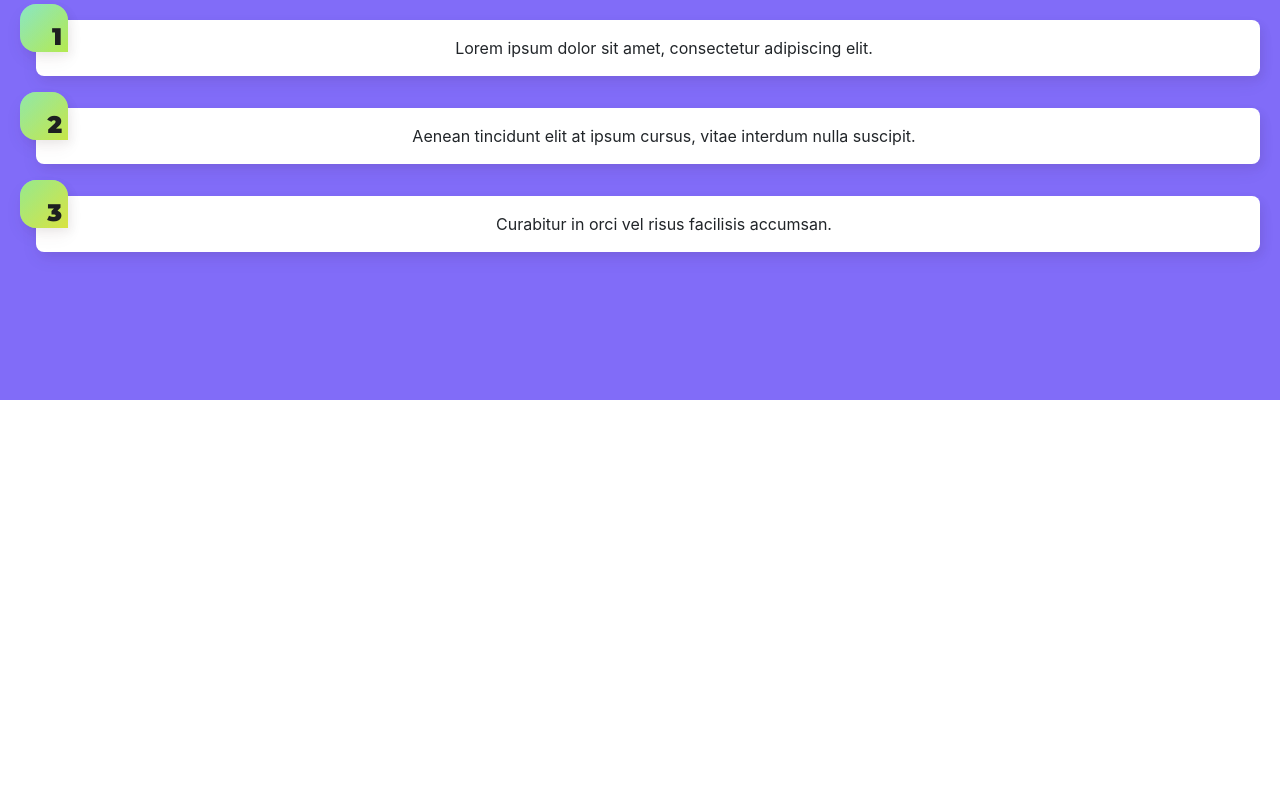
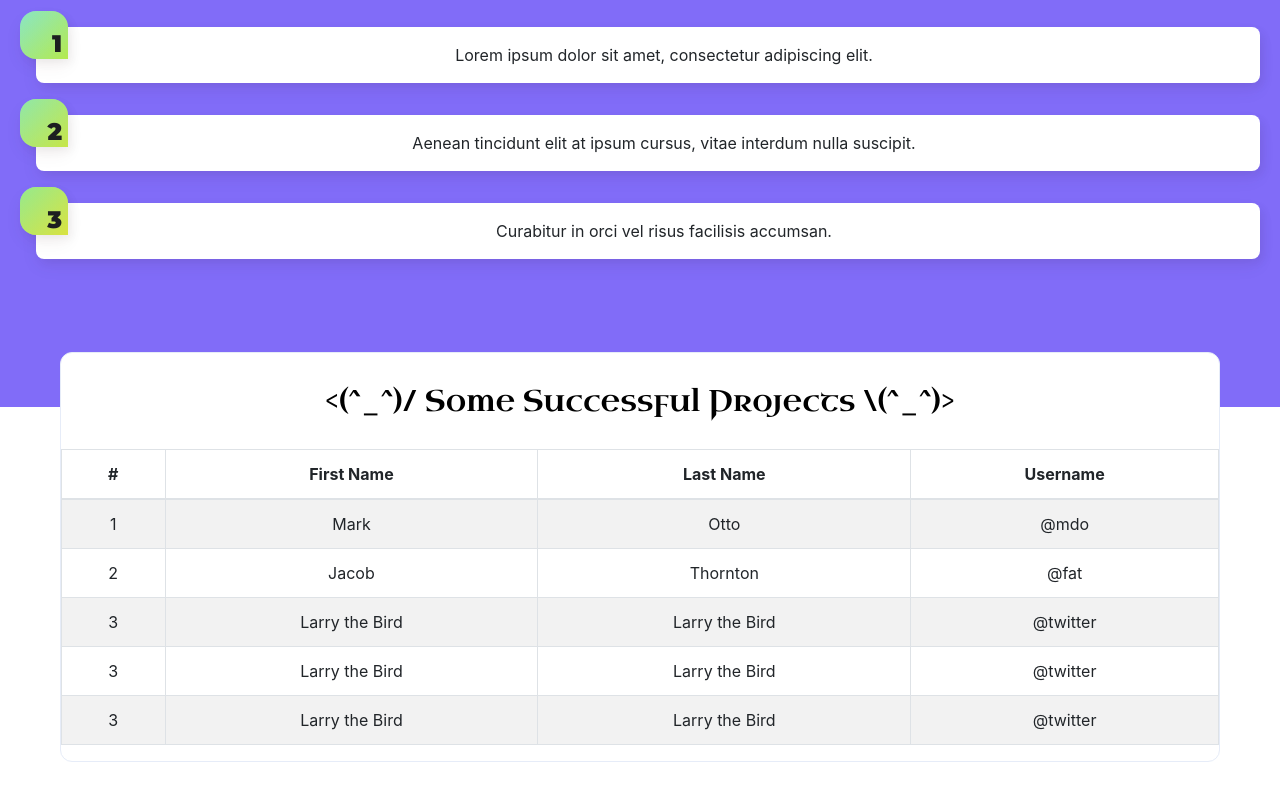
Before and after one commit to shaharyar123/portfolio-site, a React (Create React App) app: page / in a window 1280 px wide. Shown: the part 3567-4367 px from the top of the page. Before the commit the page ends 3967 px from the top, so only its background shows below. Built offline with nearby package versions, Linux system fonts and the light colour scheme; a web font is replaced by a local one.

Commit message:
project table

```diff
--- a/public/index.html
+++ b/public/index.html
@@ -1,14 +1,12 @@
 <!DOCTYPE html>
 <html lang="en">
+
 <head>
   <meta charset="utf-8" />
   <link rel="icon" href="%PUBLIC_URL%/favicon.ico" />
   <meta name="viewport" content="width=device-width, initial-scale=1" />
   <meta name="theme-color" content="#000000" />
-    <meta
-      name="description"
-      content="Web site created using create-react-app"
-    />
+  <meta name="description" content="Web site created using create-react-app" />
   <link rel="apple-touch-icon" href="%PUBLIC_URL%/logo192.png" />
   <!--
       manifest.json provides metadata used when your web app is installed on a
@@ -24,8 +22,9 @@
       work correctly both with client-side routing and a non-root public URL.
       Learn how to configure a non-root public URL by running `npm run build`.
     -->
-    <title>React App</title>
+  <title>Shaharyar - Protfolio</title>
 </head>
+
 <body>
   <noscript>You need to enable JavaScript to run this app.</noscript>
   <div id="root"></div>
@@ -40,4 +39,5 @@
       To create a production bundle, use `npm run build` or `yarn build`.
     -->
 </body>
+
 </html>
--- a/src/App.css
+++ b/src/App.css
@@ -13,7 +13,7 @@
 
 /* @media (prefers-reduced-motion: no-preference) {
   .App-logo {
-    animation: App-logo-spin infinite 20s linear;
+    animation: App-logo-spin infinite 100s linear;
   }
 } */
 
@@ -35,11 +35,12 @@
   color: #61dafb;
 } */
 
-/* @keyframes App-logo-spin {
+@keyframes App-logo-spin {
   from {
     transform: rotate(0deg);
   }
+
   to {
     transform: rotate(360deg);
   }
-} */
+}
--- a/src/App.js
+++ b/src/App.js
@@ -6,11 +6,15 @@ import MainSection from './components/main.component';
 import IntroSection from './components/intro.component';
 import SkillsSection from './components/skills.component';
 import ContributionsSection from './components/contributions.component';
+import ProjectsSection from './components/projects.component';
 
 function App() {
+  const heading = {
+    backgroundColor: "red !important"
+  }
   return (
     <div className="App">
-      <Navbar bg="light" expand="lg">
+      <Navbar style={heading} bg="light" expand="lg">
         <Navbar.Brand href="#home">M Shaharyar</Navbar.Brand>
         <Navbar.Toggle aria-controls="basic-navbar-nav" />
 
@@ -23,7 +27,8 @@ function App() {
       <MainSection></MainSection>
       <IntroSection></IntroSection>
       <SkillsSection></SkillsSection>
-      <ContributionsSection>  </ContributionsSection>
+      <ContributionsSection></ContributionsSection>
+      <ProjectsSection></ProjectsSection>
     </div>
   );
 }
--- a/src/components/contributions.component.js
+++ b/src/components/contributions.component.js
@@ -1,6 +1,5 @@
 import { Component } from 'react';
 import React from 'react';
-import { ListGroup } from 'react-bootstrap'
 import '../css/contributions.css'
 export default class ContributionsSection extends Component {
 
@@ -12,10 +11,8 @@ export default class ContributionsSection extends Component {
         }
         const heading = {
             color: "white",
-            fontSize: "24px",
+            fontSize: "30px",
             fontFamily: "Uncial Antiqua",
-            // marginBottom: "15px"
-
         };
         const subHeading = {
             color: "#141c3a",
@@ -51,7 +48,7 @@ export default class ContributionsSection extends Component {
                 <div>
                     <h3 style={subHeading}>Github</h3>
 
-                    <ol class="gradient-list">
+                    <ol className="gradient-list">
                         <li>Lorem ipsum dolor sit amet, consectetur adipiscing elit.</li>
                         <li>Aenean tincidunt elit at ipsum cursus, vitae interdum nulla suscipit.</li>
                         <li>Curabitur in orci vel risus facilisis accumsan.</li>
@@ -66,7 +63,7 @@ export default class ContributionsSection extends Component {
                 <div>
                     <h3 style={subHeading}>Articles</h3>
 
-                    <ol class="gradient-list">
+                    <ol className="gradient-list">
                         <li>Lorem ipsum dolor sit amet, consectetur adipiscing elit.</li>
                         <li>Aenean tincidunt elit at ipsum cursus, vitae interdum nulla suscipit.</li>
                         <li>Curabitur in orci vel risus facilisis accumsan.</li>
@@ -79,7 +76,7 @@ export default class ContributionsSection extends Component {
                 <div>
                     <h3 style={subHeading}>Others</h3>
 
-                    <ol class="gradient-list">
+                    <ol className="gradient-list">
                         <li>Lorem ipsum dolor sit amet, consectetur adipiscing elit.</li>
                         <li>Aenean tincidunt elit at ipsum cursus, vitae interdum nulla suscipit.</li>
                         <li>Curabitur in orci vel risus facilisis accumsan.</li>
--- a/src/components/intro.component.js
+++ b/src/components/intro.component.js
@@ -1,6 +1,6 @@
 import { Component } from 'react';
 import React from 'react';
-
+import '../css/intro.css'
 export default class IntroSection extends Component {
 
     render() {
@@ -30,7 +30,7 @@ export default class IntroSection extends Component {
 
         return (
             <section style={section}>
-                <div style={infoSec}>
+                <div style={infoSec} className="infoSec">
                     <h1 style={heading}>
                         Hi, I’m Shaharyar. Nice to meet you.
                  </h1>
--- a/src/components/main.component.js
+++ b/src/components/main.component.js
@@ -23,6 +23,13 @@ export default class MainSection extends Component {
             marginTop: "50px"
         }
 
+        const heroImg = {
+
+            height: '40vmin',
+            maxWidth: '100%'
+
+
+        }
 
         return (
             <section className="App-header">
@@ -37,7 +44,7 @@ export default class MainSection extends Component {
 
                 </div>
                 <div style={heroMachineSec}>
-                    <img src={hero} className="App-logo" alt="logo" />
+                    <img style={heroImg} src={hero} alt="logo" />
 
                 </div>
 
--- /dev/null
+++ b/src/components/projects.component.js
@@ -0,0 +1,96 @@
+import { Component } from 'react';
+import React from 'react';
+import { Table } from 'react-bootstrap'
+
+
+export default class ProjectsSection extends Component {
+
+
+    render() {
+        const section = {
+            backgroundColor: 'white',
+            minWidath: '100%',
+            padding: '0px 60px 0 60px'
+        }
+        const heading = {
+            color: "black",
+            fontSize: "30px",
+            fontFamily: "Uncial Antiqua",
+            margin: "30px 0"
+        };
+        const infoSecProject = {
+            border: '1px solid #E6ECF8',
+            borderRadius: '12px',
+            marginBottom: '70px',
+            marginTop: '-55px',
+            backgroundColor: 'white',
+            display: 'inline-block',
+            minWidth: '100%',
+            width: '100%',
+            overflow: 'auto'
+
+        }
+
+
+
+        return (
+            <section style={section}>
+                <div style={infoSecProject}  >
+                    <h1 style={heading}>
+                        &lt;(^_^)/ Some Successful Projects  \(^_^)>
+                 </h1>
+
+
+                    <Table striped bordered hover responsive>
+                        <thead>
+                            <tr>
+                                <th>#</th>
+                                <th>First Name</th>
+                                <th>Last Name</th>
+                                <th>Username</th>
+                            </tr>
+                        </thead>
+                        <tbody>
+                            <tr>
+                                <td>1</td>
+                                <td>Mark</td>
+                                <td>Otto</td>
+                                <td>@mdo</td>
+                            </tr>
+                            <tr>
+                                <td>2</td>
+                                <td>Jacob</td>
+                                <td>Thornton</td>
+                                <td>@fat</td>
+                            </tr>
+                            <tr>
+                                <td>3</td>
+                                <td >Larry the Bird</td>
+                                <td >Larry the Bird</td>
+                                <td>@twitter</td>
+                            </tr>
+                            <tr>
+                                <td>3</td>
+                                <td >Larry the Bird</td>
+                                <td >Larry the Bird</td>
+                                <td>@twitter</td>
+                            </tr>
+                            <tr>
+                                <td>3</td>
+                                <td >Larry the Bird</td>
+                                <td >Larry the Bird</td>
+                                <td>@twitter</td>
+                            </tr>
+                        </tbody>
+                    </Table>
+
+
+
+                </div>
+
+
+
+            </section>
+        )
+    }
+}
--- a/src/css/intro.css
+++ b/src/css/intro.css
@@ -1,5 +1,5 @@
-@media only screen and (max-width: 720px) {
+@media screen and (max-width: 720px) {
   .infoSec {
-    margin: "0 25px !important";
+    margin: 0 25px !important;
   }
 }
```
Also changed, not shown: public/manifest.json. Lines whose indentation alone changed are shown as unchanged.
